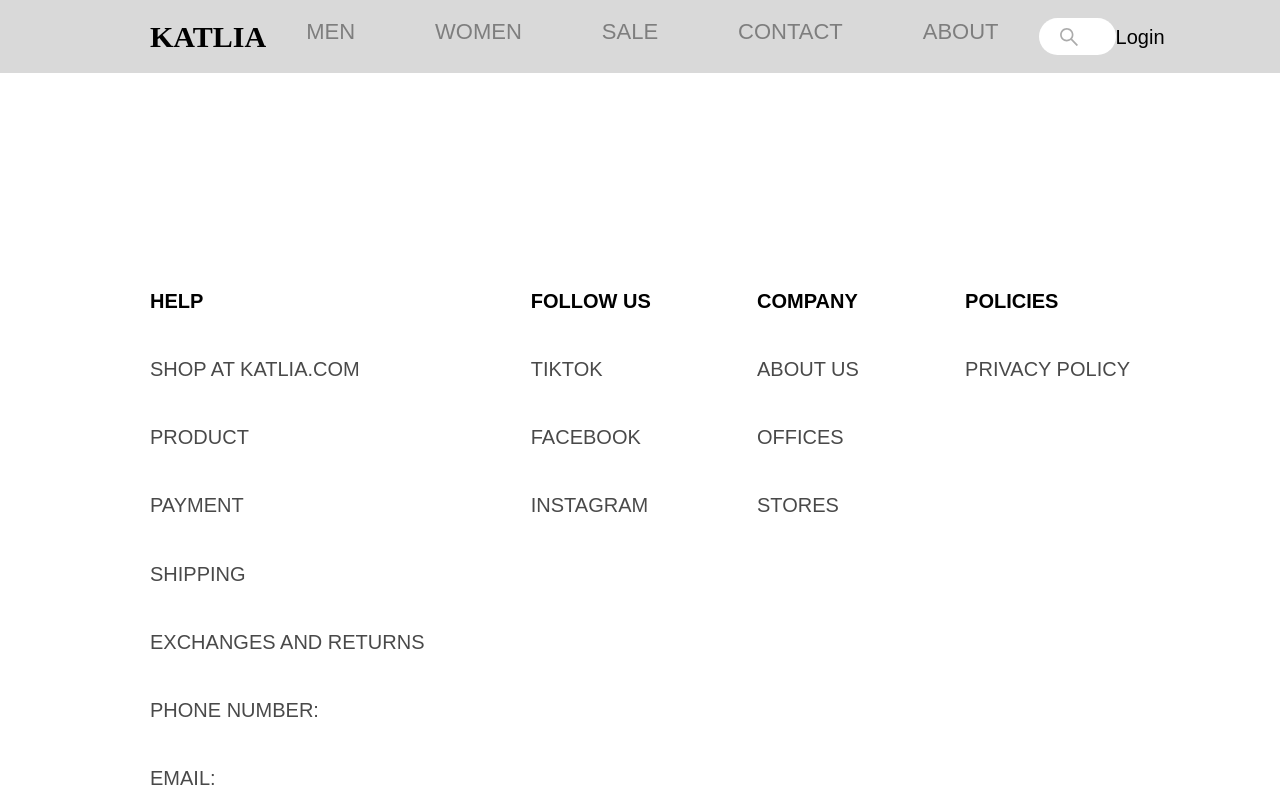
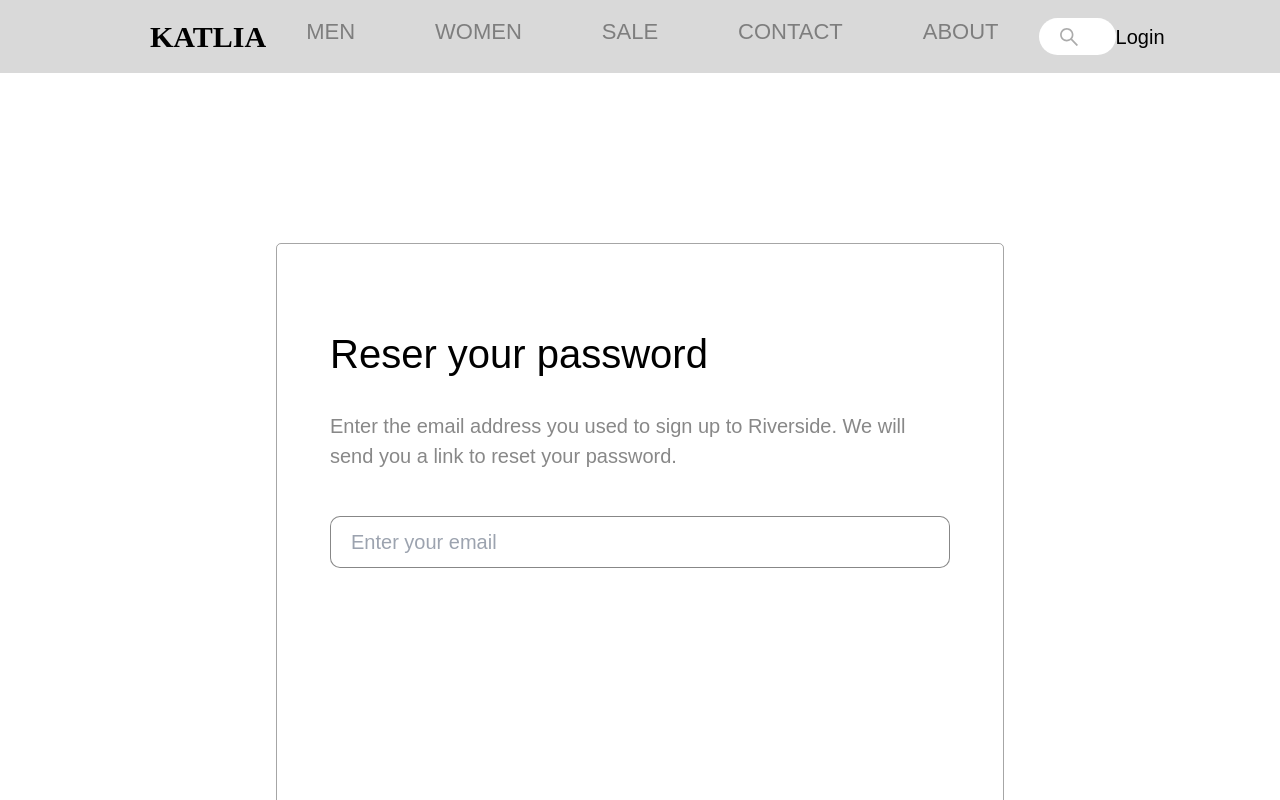
Before and after one commit to haileyng02/KATLIA_FE, a React (Create React App) app: page /reset-password in a window 1280 px wide. Shown: the top 800 px of the page. Built offline with nearby package versions, Linux system fonts and the light colour scheme.

Commit message:
added reset password

```diff
--- a/src/index.css
+++ b/src/index.css
@@ -141,7 +141,7 @@ th {
 }
 
 .auth-border {
-  @apply flex flex-col items-center border-1 border-black35 rounded-[5px]
+  @apply flex flex-col border-1 border-black35 rounded-[5px]
 }
 
 .auth-primary-button {
--- /dev/null
+++ b/src/pages/ResetPassword.jsx
@@ -0,0 +1,16 @@
+import React from 'react'
+
+const ResetPassword = () => {
+  return (
+    <div className='px-[53px] py-16 auth-border w-[728px] mx-auto mt-[170px]'>
+        <h1 className='text-40'>Reser your password</h1>
+        <p className='mt-[27px] text-[#888888]'>Enter the email address you used to sign up to Riverside. We will send you a link to reset your password.</p>
+        <input
+        placeholder='Enter your email'
+        className='auth-input mt-9'/>
+        <button className='auth-primary-button mt-[272px]'>Send password reset email</button>
+    </div>
+  )
+}
+
+export default ResetPassword
--- a/src/pages/SignIn.jsx
+++ b/src/pages/SignIn.jsx
@@ -9,12 +9,12 @@ import { useNavigate } from 'react-router-dom'
 
 const SignIn = () => {
     const navigate = useNavigate()
-    const handleSignUp = () => {
-        navigate('/signup');
+    const handleOnClick = (path) => {
+        navigate('/'+path);
     }
   return (
     <div className='px-[150px] py-8 flex'>
-        <div className='auth-border px-[89px] py-[50px]  w-[58%]'>
+        <div className='auth-border items-center px-[89px] py-[50px]  w-[58%]'>
             <h1 className='text-[45px]'>Welcome To Katlia!</h1>
             <p className='mt-[9px]'>Sign in to continue.</p>
             <Input
@@ -32,7 +32,9 @@ const SignIn = () => {
                     <input type={"checkbox"} name="remember" className='accent-black w-[18px] h-[18px] mr-[6px]'/>
                     <label for="remember" className='text-[14px]'>Remember for 30 days</label>
                 </div>
-                <p className='underline text-[14px]'>Forgot password</p>
+                <p
+                onClick={() => handleOnClick('reset-password')}
+                className='underline text-[14px] cursor-pointer'>Forgot password</p>
             </div>
             <button className='mt-[23px] auth-primary-button'>SIGN IN</button>
             <div className='flex mt-8 items-center justify-between w-full'>
@@ -48,7 +50,7 @@ const SignIn = () => {
             className='mt-[26px] auth-input auth-button'>Sign in with Facebook</Button>
             <p className='mt-[34px] text-black70'>Don't have an account?
             <span
-            onClick={handleSignUp}
+            onClick={() => handleOnClick('signup')}
             className='text-primary cursor-pointer'> Sign up for free</span></p>
         </div>
         <img src={authGif} alt='Fashion' className='w-[42%] object-cover rounded-[5px]'/>
--- a/src/pages/SignUp.jsx
+++ b/src/pages/SignUp.jsx
@@ -11,7 +11,7 @@ const SignUp = () => {
     navigate("/signin");
   };
   return (
-    <div className="auth-border mx-[150px] my-8 px-[189px] py-[116px]">
+    <div className="auth-border items-center w-[1000px] mx-auto mt-[115px] px-[189px] py-[116px]">
       <h1 className="text-[45px]">Let's Get Started</h1>
       <p className="mt-[2px]">Create an new account.</p>
       <div className="mt-[50px] flex flex-col gap-y-7 w-full">
--- a/src/routes.js
+++ b/src/routes.js
@@ -5,6 +5,7 @@ import Cart from './pages/Cart';
 import Account from './pages/Account';
 import SignIn from './pages/SignIn';
 import SignUp from './pages/SignUp';
+import ResetPassword from './pages/ResetPassword';
 
 //Public routes
 const publicRoutes = [
@@ -13,7 +14,8 @@ const publicRoutes = [
     { path: '/men', component: Menu },
     { path: '/cart', component: Cart },
     { path: 'signin', component: SignIn },
-    { path: '/signup', component: SignUp }
+    { path: '/signup', component: SignUp },
+    { path: '/reset-password', component: ResetPassword }
 ];
 
 //Private routes
```
Also changed, not shown: 1 other file (tests, documents, lock files or other folders).
